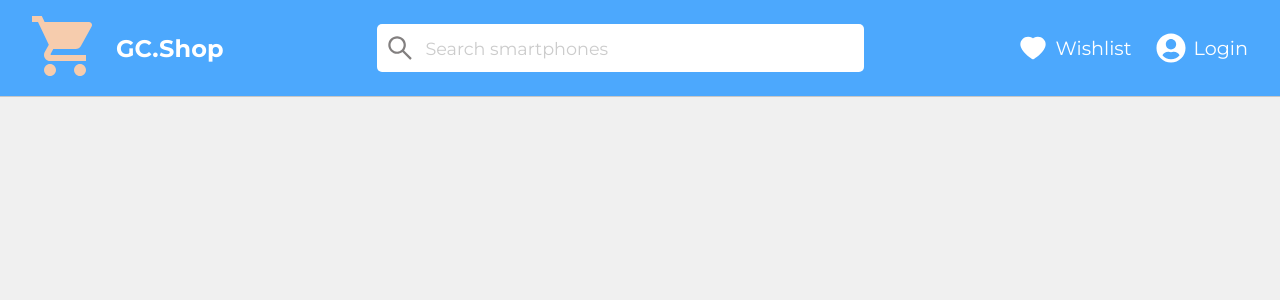
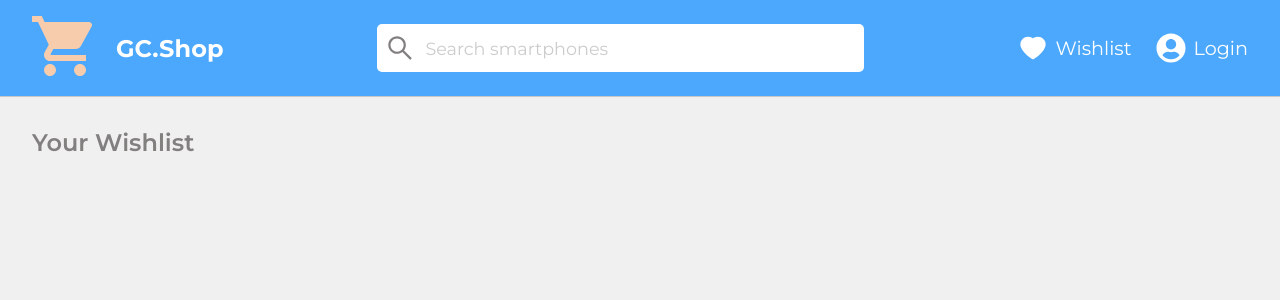
Before and after one commit to GabrielDVpereira/GC.Shop, a React (Create React App) app: page /wishlist in a window 1280 px wide. Shown: the top 300 px of the page. Built offline with nearby package versions, Linux system fonts and the light colour scheme.

Commit message:
feat: creating a wishlist page

```diff
--- a/src/components/organisms/HeaderNav/index.tsx
+++ b/src/components/organisms/HeaderNav/index.tsx
@@ -8,7 +8,7 @@ import { FaUserCircle } from 'react-icons/fa';
 export function HeaderNav(){
   return (
   <Container>
-    <LinkWithIcon icon={ <AiFillHeart />} title="Wishlist" path="/" />
+    <LinkWithIcon icon={ <AiFillHeart />} title="Wishlist" path="/wishlist" />
     <LinkWithIcon icon={ <FaUserCircle />} title="Login"  path="/"/>
   </Container>
   )
--- a/src/components/templates/ProductList/index.tsx
+++ b/src/components/templates/ProductList/index.tsx
@@ -4,10 +4,18 @@ import { IProduct } from '../../../store/productsStore';
 import { ProductCard } from '../../organisms';
 import { Container } from './styles';
 
+interface ProductListProps {
+  favorites?: boolean
+}
 
-export function ProductList(){
+export function ProductList({ favorites = false } : ProductListProps){
   // TODO usually templates are pages, so we can use it as pages
-  const products = useSelector<IReduxState, IProduct[]>(state => state.products.products);
+  let products = useSelector<IReduxState, IProduct[]>(state =>{
+      if(favorites){
+        return state.products.products.filter(product => state.products.favProductIds.includes(product.id))
+      }
+      return state.products.products
+    });
 
   return(
     <Container>
--- /dev/null
+++ b/src/pages/WishList/index.tsx
@@ -0,0 +1,12 @@
+import { Container } from './styles'
+import { ProductList } from '../../components/templates'
+
+export function WishList(){
+
+  return(
+        <Container>
+          <h2>Your Wishlist</h2>
+          <ProductList favorites={true} />
+        </Container>
+      )
+}
--- /dev/null
+++ b/src/pages/WishList/styles.ts
@@ -0,0 +1,17 @@
+import styled, {keyframes} from 'styled-components';
+
+const fadeIn = keyframes`
+  0% {
+    opacity: 0;
+  }
+
+  100% {
+    opacity: 1;
+  }
+
+`;
+
+export const Container = styled.div`
+  margin-top: 8rem;
+  animation: ${fadeIn} 0.5s ease-in;
+`;
--- a/src/routes/index.tsx
+++ b/src/routes/index.tsx
@@ -1,10 +1,12 @@
 import { Route, Switch} from 'react-router-dom';
 import { Home } from '../pages/Home';
+import { WishList } from '../pages/WishList';
 
 export function Routes(){
   return(
       <Switch>
         <Route path="/" exact component={Home}/>
+        <Route path="/wishlist"  component={WishList}/>
       </Switch>
   )
 }
```
